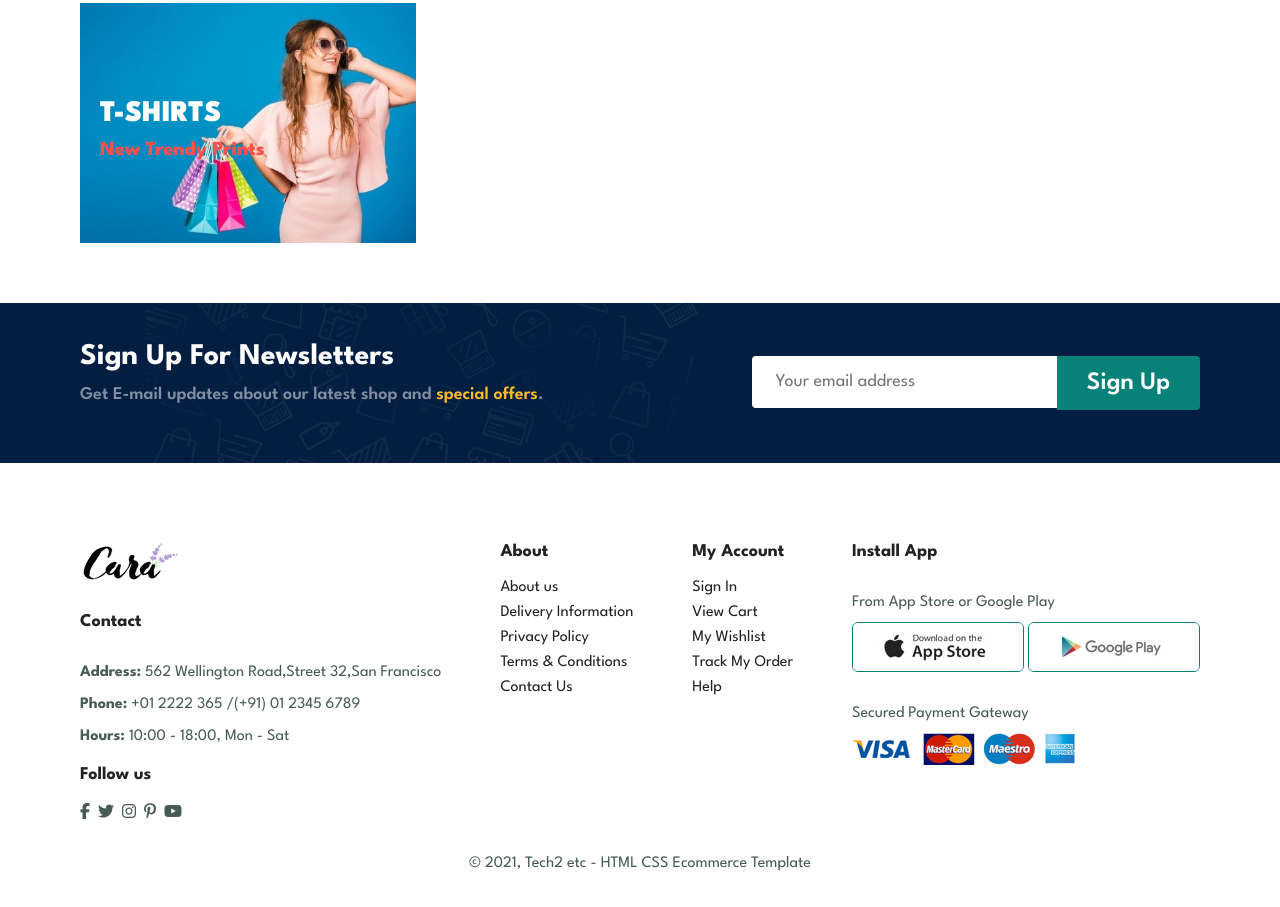
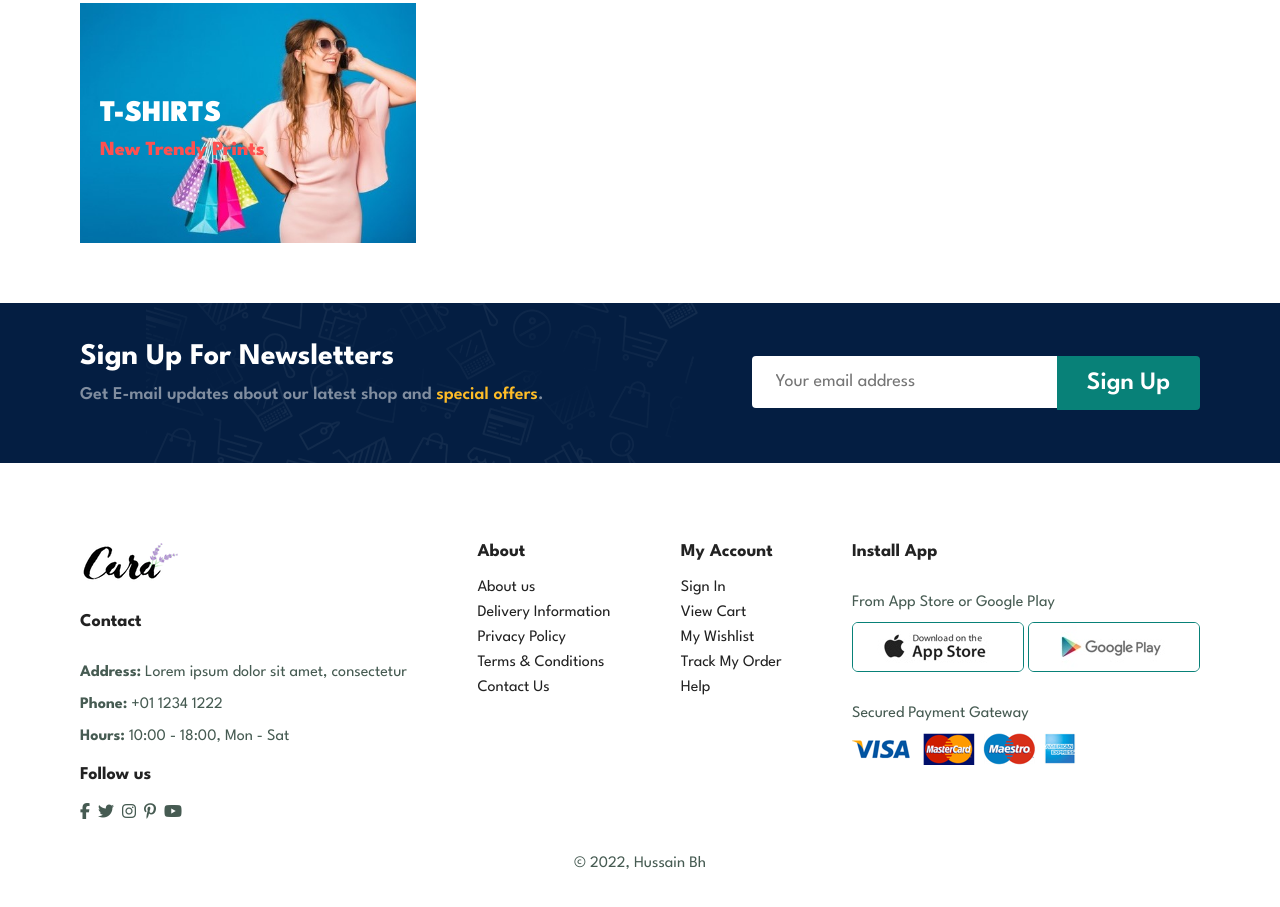
Before and after one commit to Hussainbhanpura/cara, a plain HTML site: page index.html in a window 1280 px wide. Shown: the part 4615-5522 px from the top of the page. Drawn offline with Linux system fonts and the light colour scheme.

Commit message:
Update index.html

```diff
--- a/index.html
+++ b/index.html
@@ -421,10 +421,8 @@
       <div class="col">
         <img class="logo" src="img/logo.png" alt="" />
         <h4>Contact</h4>
-        <p>
-          <strong>Address:</strong> 562 Wellington Road,Street 32,San Francisco
-        </p>
-        <p><strong>Phone:</strong> +01 2222 365 /(+91) 01 2345 6789</p>
+        <p><strong>Address:</strong> Lorem ipsum dolor sit amet, consectetur</p>
+        <p><strong>Phone:</strong> +01 1234 1222</p>
         <p><strong>Hours:</strong> 10:00 - 18:00, Mon - Sat</p>
         <div class="follow">
           <h4>Follow us</h4>
@@ -466,7 +464,7 @@
         <img src="img/pay/pay.png" alt="" />
       </div>
       <div class="copyright">
-        <p>© 2021, Tech2 etc - HTML CSS Ecommerce Template</p>
+        <p>© 2022, Hussain Bh</p>
       </div>
     </footer>
     <script src="script.js"></script>
```
